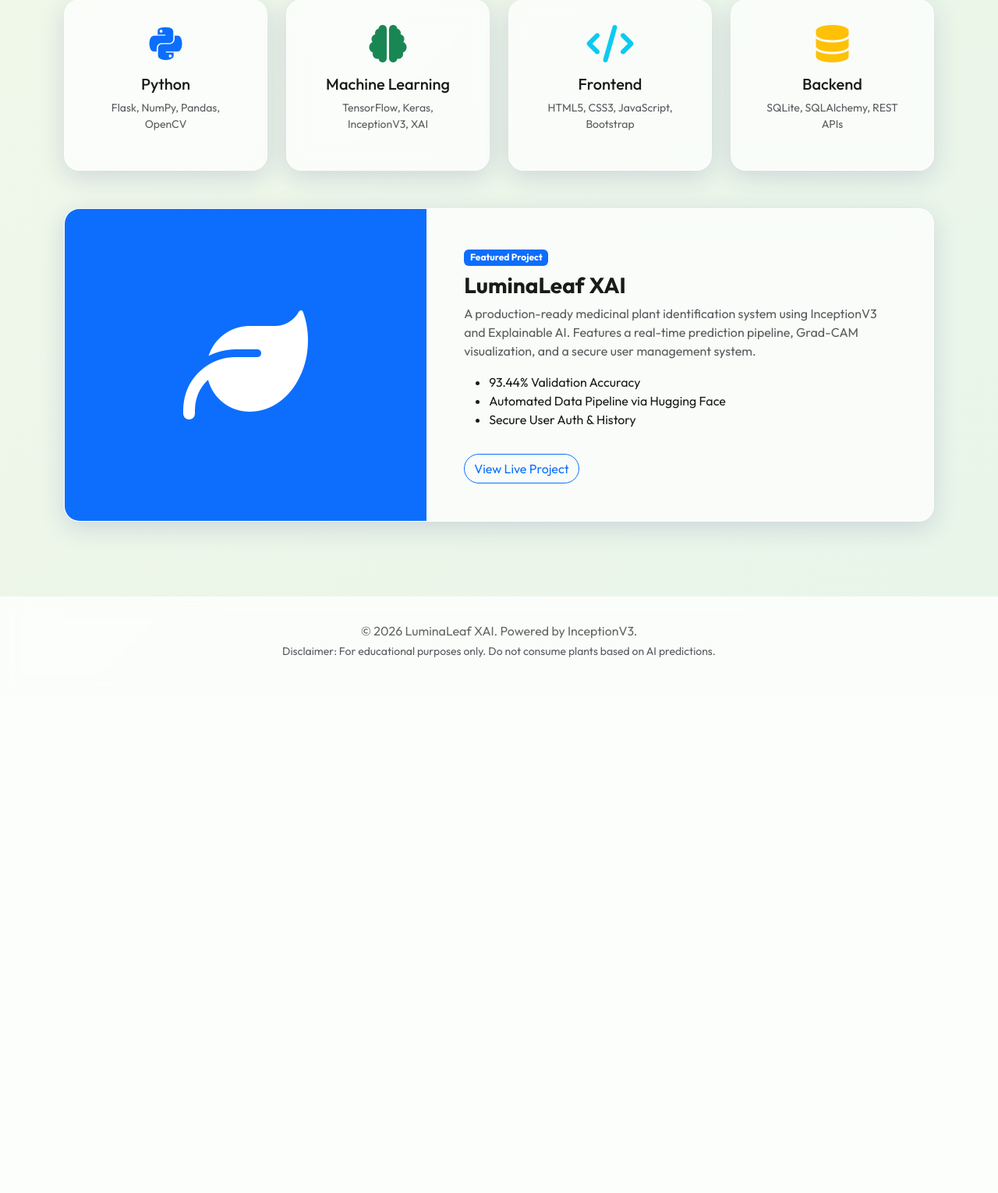
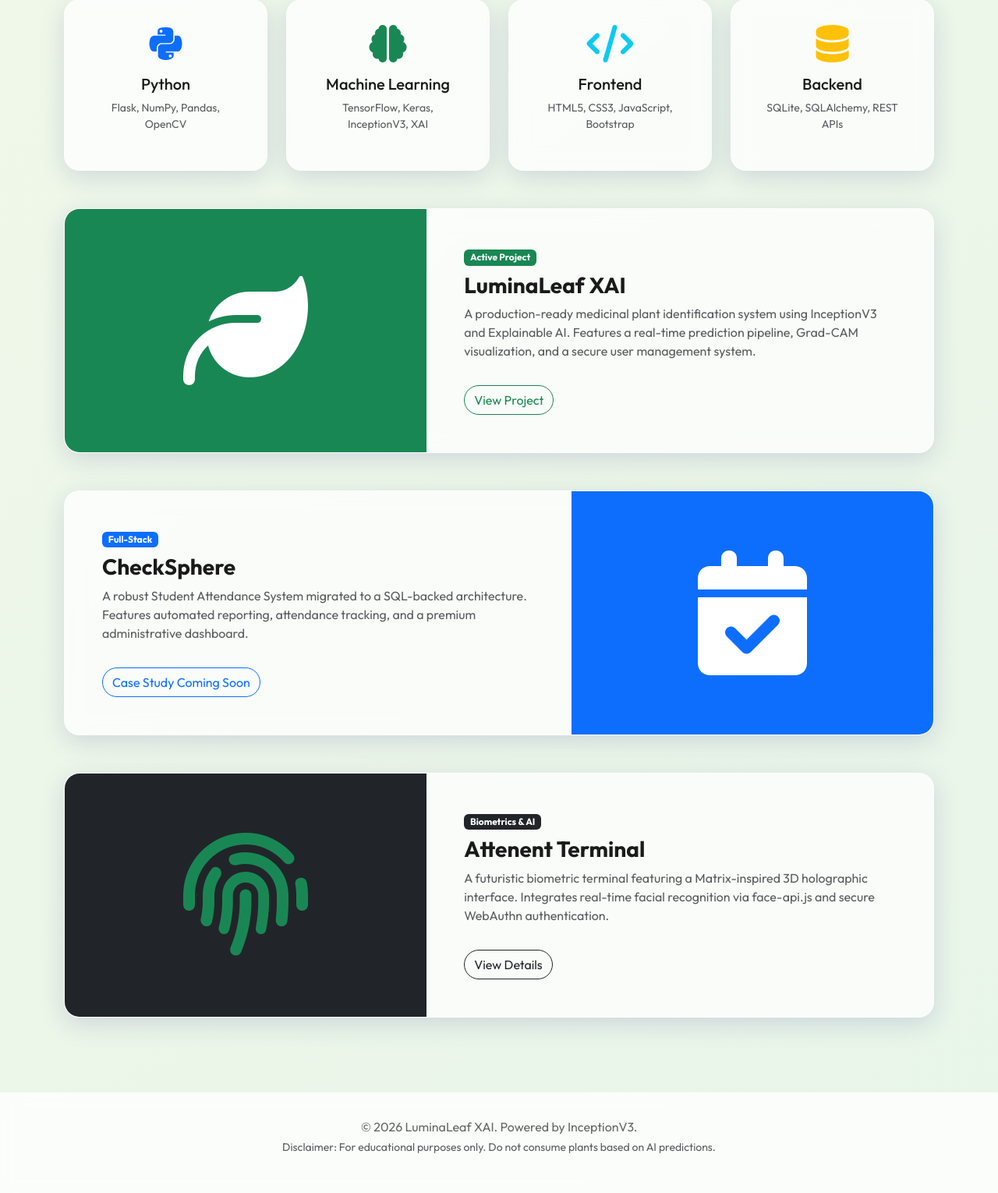
Before and after one commit to Saketh-Mattaparthi/LuminaLeaf-XAI, a Flask app: page /portfolio in a window 1280 px wide. Shown: the part 554-2084 px from the top of the page at 78% size. Before the commit the page ends 1397 px from the top, so only its background shows below. Run offline with Flask 3, Linux system fonts and the light colour scheme.

Commit message:
Add CheckSphere and Attenent projects to portfolio

```diff
--- a/templates/portfolio.html
+++ b/templates/portfolio.html
@@ -56,24 +56,53 @@
             </div>
         </div>
 
-        <!-- Featured Project -->
+        <!-- Featured Project 1: LuminaLeaf -->
         <div class="glass-card overflow-hidden p-0 mb-5" data-aos="fade-right">
             <div class="row g-0">
                 <div class="col-md-5">
-                    <div class="h-100 bg-primary d-flex align-items-center justify-content-center p-5 text-white">
+                    <div class="h-100 bg-success d-flex align-items-center justify-content-center p-5 text-white">
                         <i class="fa-solid fa-leaf fa-10x"></i>
                     </div>
                 </div>
                 <div class="col-md-7 p-5">
-                    <span class="badge bg-primary mb-2">Featured Project</span>
+                    <span class="badge bg-success mb-2">Active Project</span>
                     <h3 class="fw-bold">LuminaLeaf XAI</h3>
                     <p class="text-muted">A production-ready medicinal plant identification system using InceptionV3 and Explainable AI. Features a real-time prediction pipeline, Grad-CAM visualization, and a secure user management system.</p>
-                    <ul>
-                        <li>93.44% Validation Accuracy</li>
-                        <li>Automated Data Pipeline via Hugging Face</li>
-                        <li>Secure User Auth & History</li>
-                    </ul>
-                    <a href="{{ url_for('index') }}" class="btn btn-outline-primary rounded-pill mt-3">View Live Project</a>
+                    <a href="{{ url_for('index') }}" class="btn btn-outline-success rounded-pill mt-3">View Project</a>
+                </div>
+            </div>
+        </div>
+
+        <!-- Project 2: CheckSphere -->
+        <div class="glass-card overflow-hidden p-0 mb-5" data-aos="fade-left">
+            <div class="row g-0">
+                <div class="col-md-7 p-5">
+                    <span class="badge bg-primary mb-2">Full-Stack</span>
+                    <h3 class="fw-bold">CheckSphere</h3>
+                    <p class="text-muted">A robust Student Attendance System migrated to a SQL-backed architecture. Features automated reporting, attendance tracking, and a premium administrative dashboard.</p>
+                    <a href="#" class="btn btn-outline-primary rounded-pill mt-3">Case Study Coming Soon</a>
+                </div>
+                <div class="col-md-5">
+                    <div class="h-100 bg-primary d-flex align-items-center justify-content-center p-5 text-white">
+                        <i class="fa-solid fa-calendar-check fa-10x"></i>
+                    </div>
+                </div>
+            </div>
+        </div>
+
+        <!-- Project 3: Attenent -->
+        <div class="glass-card overflow-hidden p-0 mb-5" data-aos="fade-right">
+            <div class="row g-0">
+                <div class="col-md-5">
+                    <div class="h-100 bg-dark d-flex align-items-center justify-content-center p-5 text-success">
+                        <i class="fa-solid fa-fingerprint fa-10x"></i>
+                    </div>
+                </div>
+                <div class="col-md-7 p-5">
+                    <span class="badge bg-dark mb-2">Biometrics & AI</span>
+                    <h3 class="fw-bold">Attenent Terminal</h3>
+                    <p class="text-muted">A futuristic biometric terminal featuring a Matrix-inspired 3D holographic interface. Integrates real-time facial recognition via face-api.js and secure WebAuthn authentication.</p>
+                    <a href="#" class="btn btn-outline-dark rounded-pill mt-3">View Details</a>
                 </div>
             </div>
         </div>
```
